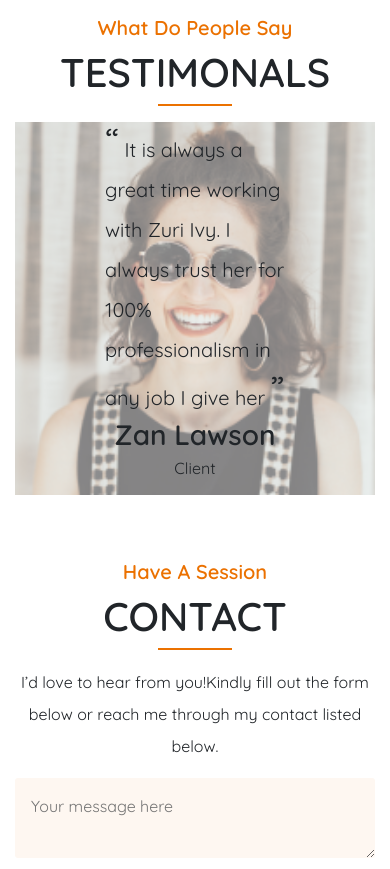
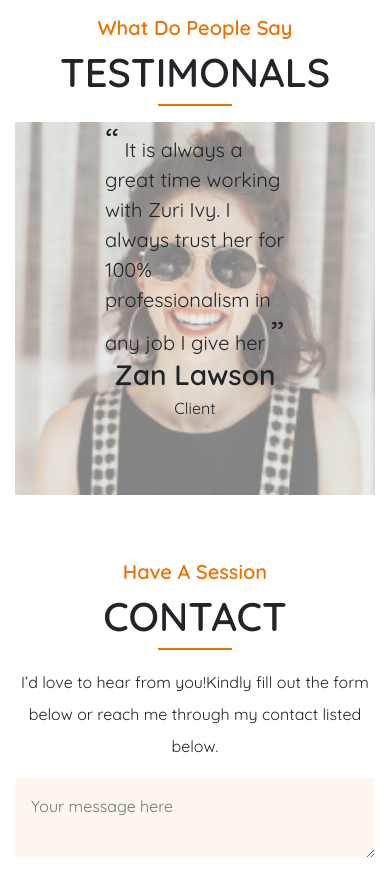
Before and after one commit to adelakuntobi/Zurigraphy, a plain HTML site: page index.html in a window 390 px wide. Shown: the part 7380-8249 px from the top of the page. Drawn offline with nearby package versions, Linux system fonts and the light colour scheme.

Commit message:
Update style.css

```diff
--- a/style.css
+++ b/style.css
@@ -299,4 +299,8 @@ p.v {
     height: 100vw;
     margin: auto;
   }
+  .w-50{
+    width: 60% !important;
+    line-height: 1.5;
+  }
 }
```
